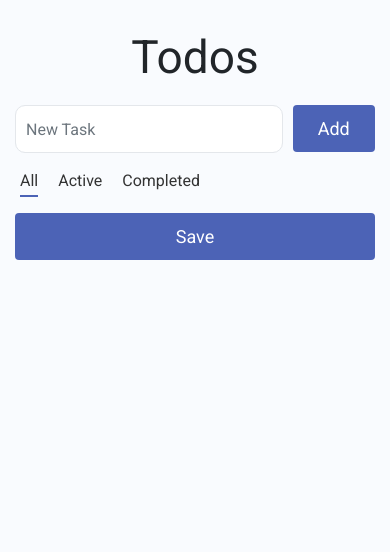
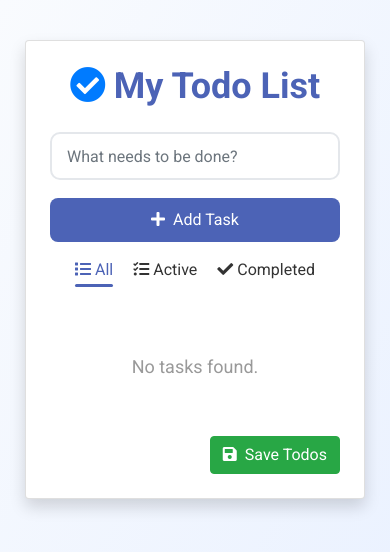
Before and after one commit to geethukrishna12/TodoApplication, a plain HTML site: page index.html in a window 390 px wide. Drawn offline with nearby package versions, Linux system fonts and the light colour scheme.

Commit message:
Add some bootstrap components and mak it responsive

```diff
--- a/index.html
+++ b/index.html
@@ -1,6 +1,5 @@
 <!DOCTYPE html>
 <html lang="en">
-
 <head>
   <meta charset="UTF-8" />
   <meta name="viewport" content="width=device-width, initial-scale=1.0" />
@@ -15,33 +14,57 @@
 <body>
   <div class="todos-bg-container">
     <div class="container">
-            <h1 class="todos-heading">Todos</h1>
+      <div class="card shadow p-4 rounded">
+        <h1 class="todos-heading mb-4 text-center">
+          <i class="fas fa-check-circle text-primary mr-2"></i>My Todo List
+        </h1>
 
+        <form id="todoForm">
           <div class="form-row mb-3">
-                <div class="col-9">
-                    <input type="text" id="todoUserInput" class="form-control todo-user-input" placeholder="New Task" />
+            <div class="col-md-9 col-12 mb-2 mb-md-0">
+              <input type="text" id="todoUserInput" class="form-control todo-user-input" placeholder="What needs to be done?" />
             </div>
-                <div class="col-3">
-                    <button class="btn btn-primary btn-block button" id="addTodoButton">Add</button>
+            <div class="col-md-3 col-12">
+              <button type="button" class="btn btn-primary btn-block button" id="addTodoButton">
+                <i class="fas fa-plus mr-1"></i> Add Task
+              </button>
             </div>
           </div>
+        </form>
 
         <div class="category-list mb-3">
-                <div class="category active" data-filter="All">All</div>
-                <div class="category" data-filter="Active">Active</div>
-                <div class="category" data-filter="Completed">Completed</div>
+          <div class="category active" data-filter="All"><i class="fas fa-list"></i> All</div>
+          <div class="category" data-filter="Active"><i class="fas fa-tasks"></i> Active</div>
+          <div class="category" data-filter="Completed"><i class="fas fa-check"></i> Completed</div>
         </div>
 
         <ul class="todo-items-container" id="todoItemsContainer"></ul>
 
-            <button class="btn button" id="saveTodoButton">Save</button>
+        <div class="text-right mt-4">
+          <button class="btn btn-success" id="saveTodoButton">
+            <i class="fas fa-save mr-1"></i> Save Todos
+          </button>
+        </div>
+      </div>
     </div>
   </div>
 
+  <!-- Toast Message -->
+  <div class="toast-container position-fixed bottom-0 end-0 p-3" style="z-index: 9999;">
+    <div id="liveToast" class="toast" role="alert" aria-live="assertive" aria-atomic="true">
+      <div class="toast-header">
+        <strong class="me-auto text-primary">Todo App</strong>
+        <small>Just now</small>
+        <button type="button" class="btn-close" data-bs-dismiss="toast" aria-label="Close"></button>
+      </div>
+      <div class="toast-body" id="toastMessage">
+        Task added successfully!
+      </div>
+    </div>
+  </div>
 
+  <!-- Scripts -->
+  <script src="https://cdn.jsdelivr.net/npm/bootstrap@5.3.0/dist/js/bootstrap.bundle.min.js"></script>
   <script src="script.js"></script>
-
-
 </body>
-
 </html>
--- a/script.js
+++ b/script.js
@@ -14,14 +14,22 @@ let currentFilter = "All";
 
 saveTodoButton.onclick = () => {
   localStorage.setItem("todoList", JSON.stringify(todoList));
+  showToast("Todos saved successfully!");
 };
+
+function showToast(message) {
+  const toastEl = document.getElementById("liveToast");
+  document.getElementById("toastMessage").textContent = message;
+  const toast = new bootstrap.Toast(toastEl);
+  toast.show();
+}
 
 function addTodo() {
   let userInput = document.getElementById("todoUserInput");
   let userInputValue = userInput.value.trim();
 
   if (userInputValue === "") {
-    alert("Enter Valid Text");
+    alert("Enter valid text");
     return;
   }
 
@@ -36,6 +44,7 @@ function addTodo() {
   todoList.push(newTodo);
   userInput.value = "";
   renderTodoList();
+  showToast("Task added successfully!");
 }
 
 addTodoButton.onclick = addTodo;
@@ -47,9 +56,7 @@ function toggleTodoStatus(uniqueNo) {
   const todo = todoList.find(t => t.uniqueNo === uniqueNo);
   if (todo) {
     todo.isChecked = !todo.isChecked;
-    todo.completedAt = todo.isChecked
-      ? new Date().toLocaleDateString()
-      : null;
+    todo.completedAt = todo.isChecked ? new Date().toLocaleDateString() : null;
   }
   renderTodoList();
 }
@@ -57,6 +64,7 @@ function toggleTodoStatus(uniqueNo) {
 function deleteTodo(uniqueNo) {
   todoList = todoList.filter(t => t.uniqueNo !== uniqueNo);
   renderTodoList();
+  showToast("Task deleted!");
 }
 
 function createAndAppendTodo(todo) {
@@ -84,7 +92,6 @@ function createAndAppendTodo(todo) {
   labelContainer.classList.add("label-container");
   labelContainer.appendChild(label);
 
-  // Add status
   const statusText = document.createElement("div");
   statusText.classList.add("completed-time");
   statusText.textContent = todo.isChecked
@@ -120,6 +127,11 @@ function renderTodoList() {
     filteredTodos = todoList.filter(todo => todo.isChecked);
   }
 
+  if (filteredTodos.length === 0) {
+    todoItemsContainer.innerHTML = `<p class="empty-message">No tasks found.</p>`;
+    return;
+  }
+
   for (let todo of filteredTodos) {
     createAndAppendTodo(todo);
   }
--- a/style.css
+++ b/style.css
@@ -3,38 +3,59 @@
 body {
   margin: 0;
   font-family: "Roboto", sans-serif;
+  background: linear-gradient(120deg, #f9fbfe, #e8f0ff);
+  min-height: 100vh;
+  display: flex;
+  justify-content: center;
+  align-items: start;
+  padding: 40px 10px;
 }
 
 .todos-bg-container {
-  background-color: #f9fbfe;
-  min-height: 100vh;
-  padding: 30px 0;
+  width: 100%;
+  max-width: 600px;
+}
+
+.card {
+  background: #fff;
+  border-radius: 20px;
+  box-shadow: 0 8px 24px rgba(0, 0, 0, 0.08);
+  padding: 30px;
 }
 
 .todos-heading {
   text-align: center;
-  font-size: 46px;
-  font-weight: 500;
-  margin-bottom: 20px;
+  font-size: 36px;
+  font-weight: 700;
+  margin-bottom: 25px;
+  color: #4c63b6;
 }
 
 .todo-user-input {
-  background-color: white;
-  width: 100%;
   height: 48px;
-  border: 1px solid #e4e7eb;
+  border: 2px solid #e4e7eb;
   border-radius: 10px;
-  padding: 10px;
+  padding: 10px 15px;
+  transition: border-color 0.3s;
+}
+
+.todo-user-input:focus {
+  border-color: #4c63b6;
+  outline: none;
 }
 
 .button {
   background-color: #4c63b6;
   color: white;
-  font-size: 18px;
+  font-size: 16px;
   border: none;
-  border-radius: 4px;
-  padding: 10px 20px;
-  width: 100%;
+  border-radius: 8px;
+  padding: 10px;
+  transition: background-color 0.3s ease;
+}
+
+.button:hover {
+  background-color: #3a4a91;
 }
 
 .todo-items-container {
@@ -46,48 +67,56 @@ body {
 .todo-item-container {
   display: flex;
   align-items: flex-start;
+  background-color: #f0f4f8;
+  border-left: 5px solid #4c63b6;
+  border-radius: 10px;
+  padding: 12px 15px;
   margin-bottom: 15px;
+  transition: background-color 0.3s ease;
+}
+
+.todo-item-container:hover {
+  background-color: #e8eef6;
 }
 
 .checkbox-input {
   width: 20px;
   height: 20px;
   margin-right: 15px;
-  margin-top: 10px;
+  margin-top: 5px;
+  cursor: pointer;
 }
 
 .label-container {
-  background-color: #e6f6ff;
-  border-left: 5px solid #096f92;
-  border-radius: 4px;
-  padding: 10px 15px;
   flex-grow: 1;
 }
 
 .checkbox-label {
   font-size: 16px;
+  font-weight: 500;
   margin-bottom: 4px;
   display: block;
 }
 
 .checked {
   text-decoration: line-through;
-  color: gray;
+  color: #888;
 }
 
 .completed-time {
-  font-size: 14px;
-  color: #5a5a5a;
+  font-size: 13px;
+  color: #6b6b6b;
 }
 
 .delete-icon-container {
   margin-left: 10px;
-  margin-top: 8px;
+  margin-top: 3px;
 }
 
 .delete-icon {
   color: #dc3545;
   cursor: pointer;
+  font-size: 18px;
   transition: color 0.3s ease;
 }
 
@@ -98,9 +127,8 @@ body {
 .category-list {
   display: flex;
   gap: 20px;
-  justify-content: flex-start;
+  justify-content: center;
   margin-bottom: 20px;
-  padding-left: 5px;
 }
 
 .category {
@@ -108,15 +136,44 @@ body {
   cursor: pointer;
   color: #333;
   position: relative;
+  padding-bottom: 5px;
+  font-weight: 500;
+}
+
+.category.active {
+  color: #4c63b6;
 }
 
 .category.active::after {
   content: "";
   display: block;
-  height: 2px;
+  height: 3px;
   background-color: #4c63b6;
   width: 100%;
   position: absolute;
-  bottom: -4px;
+  bottom: 0;
   left: 0;
+  border-radius: 2px;
 }
+
+.empty-message {
+  text-align: center;
+  color: #999;
+  font-size: 18px;
+  margin-top: 30px;
+}
+
+@media (max-width: 576px) {
+  .form-row {
+    flex-direction: column;
+  }
+
+  .col-md-9,
+  .col-md-3 {
+    width: 100%;
+  }
+
+  .col-md-3 {
+    margin-top: 10px;
+  }
+}
```
Lines whose indentation alone changed are shown as unchanged.
